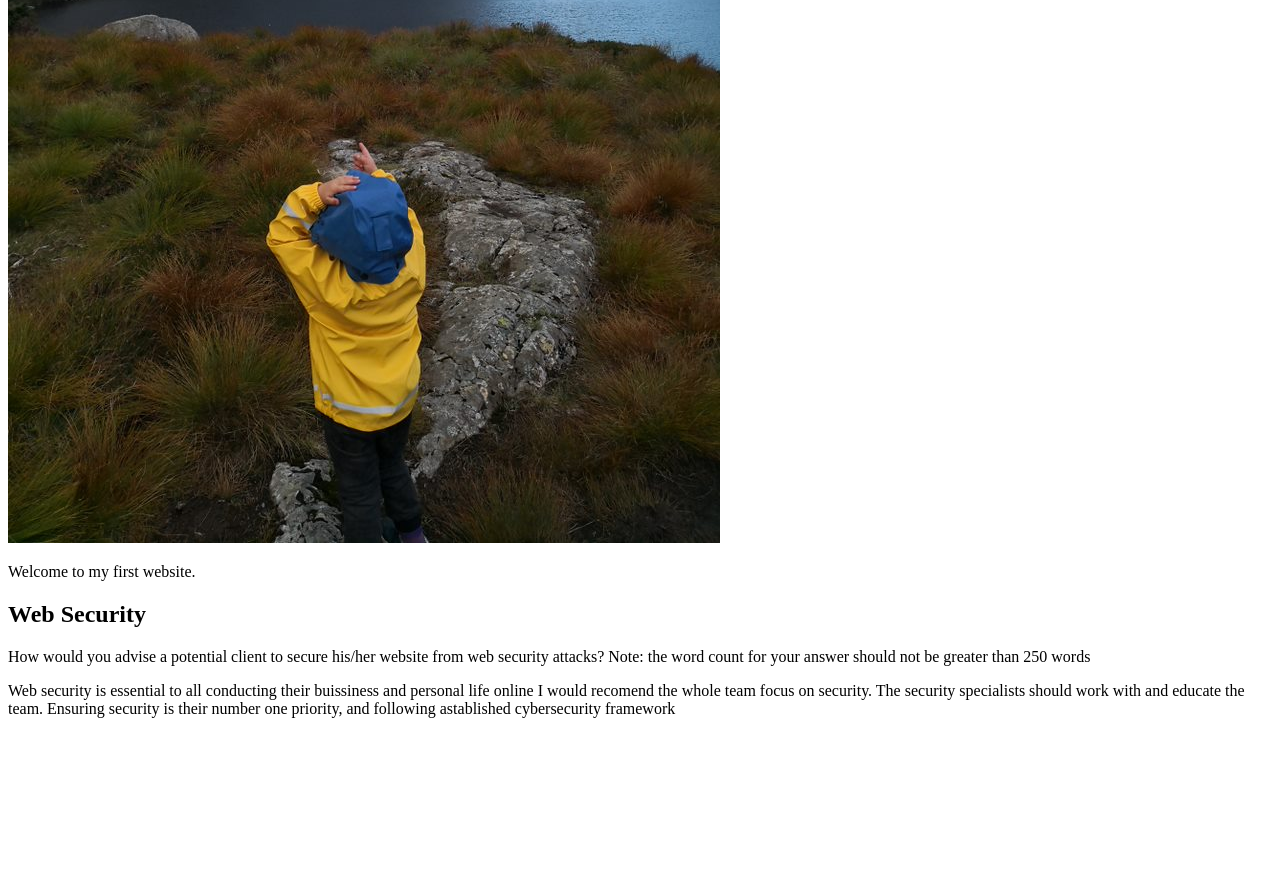
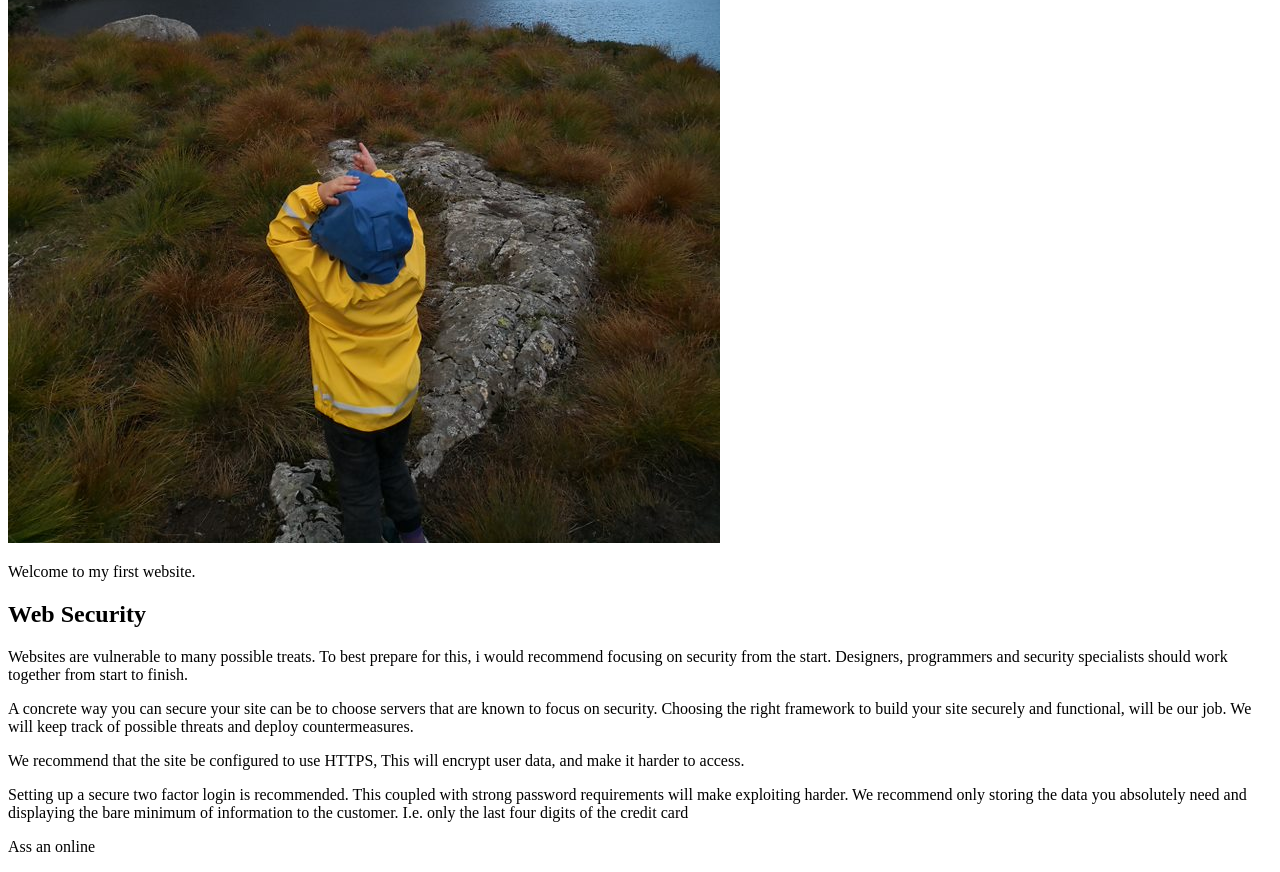
Before and after one commit to Noroff-FEU-Assignments/cross-course-project-Knirkeli, a plain HTML site: page index.html in a window 1280 px wide. Shown: the part 486-1358 px from the top of the page. Before the commit the page ends 1220 px from the top, so only its background shows below. Drawn offline with Linux system fonts and the light colour scheme.

Commit message:
Almost done

```diff
--- a/index.html
+++ b/index.html
@@ -8,11 +8,13 @@
     <img src="images/IMG_20180908_181024.jpg" alt="Girl looking at border between rain and blue skies">
     <p>Welcome to my first website.</p>
     <h2>Web Security</h2>
-    <p id="web-security-question">How would you advise a potential client to secure his/her website from web security attacks? Note: the word count for your answer should not be greater than 250 words</p>
-    <p id="web-security-answer">Web security is essential to all conducting their buissiness and personal life online
-        I would recomend the whole team focus on security. The security specialists should work with and educate the team. Ensuring security is their number one priority, and following astablished cybersecurity framework
+    <p id="web-security-answer"> Websites are vulnerable to many possible treats. To best prepare for this, i would recommend focusing on security from the start. Designers, programmers and security specialists should work together from start to finish.
+    <p>A concrete way you can secure your site can be to choose servers that are known to focus on security.
+       Choosing the right framework to build your site securely and functional, will be our job. We will keep track of possible threats and deploy countermeasures.</p>
+    <p>We recommend that the site be configured to use HTTPS, This will encrypt user data, and make it harder to access. </p>
+    <p>Setting up a secure two factor login is recommended. This coupled with strong password requirements will make exploiting harder.
+       We recommend only storing the data you absolutely need and displaying the bare minimum of information to the customer. I.e. only the last four digits of the credit card</p>
 
-
-    </p>
+       <p>Ass an online </p>
   </body>
 </html>
```
